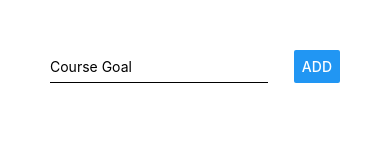
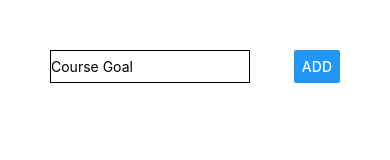
Before and after one commit to michaldobiezynski/rn-course-goals, a React Native app: screen / in a window 390 px wide. Shown: the top 160 px of the page. Built offline with nearby package versions, Linux system fonts and the light colour scheme.

Commit message:
fixed expo hot reload problem

```diff
--- a/App.js
+++ b/App.js
@@ -7,7 +7,11 @@ export default function App() {
       <View style={{ flexDirection: 'row', justifyContent: 'space-between' }}>
         <TextInput
           placeholder='Course Goal'
-          style={{ borderBottomColor: 'black', borderBottomWidth: 1 }}
+          style={{
+            width: 200,
+            borderColor: 'black',
+            borderWidth: 1,
+          }}
         />
         <Button title='Add' />
       </View>
--- a/package.json
+++ b/package.json
@@ -19,5 +19,8 @@
     "babel-preset-expo": "~8.1.0",
     "@babel/core": "^7.8.6"
   },
+  "resolutions": {
+    "expo-cli/**/webpack": "4.39.0"
+  },
   "private": true
 }
```
